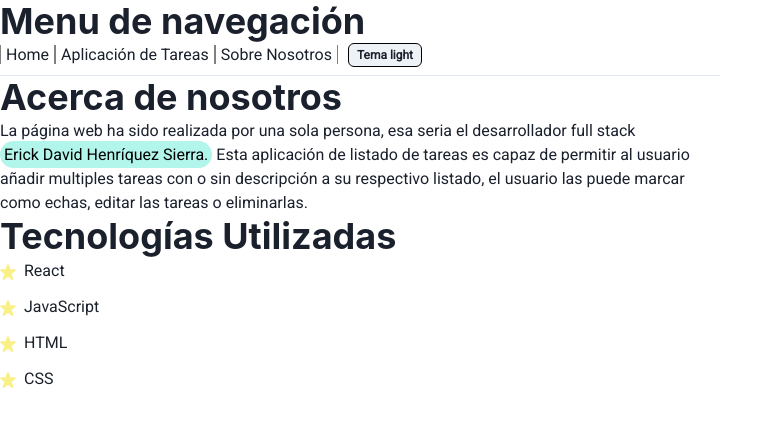
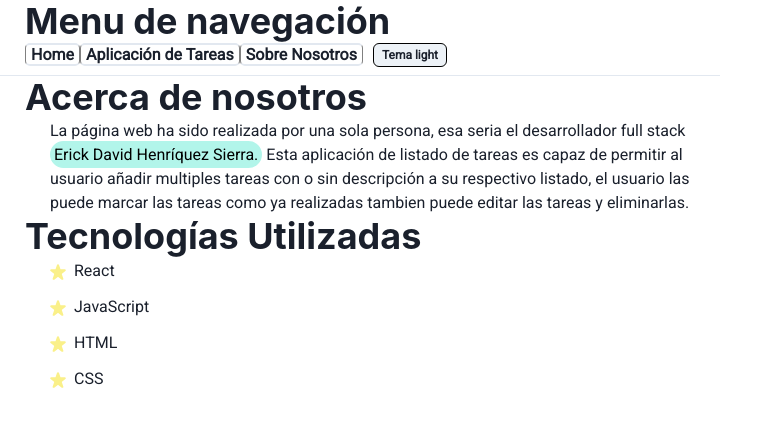
Before and after one commit to erickdavidhz7/my-react-task-list, a React (Vite) app: page /Sobre_Nosotros in a window 1280 px wide. Shown: the top 426 px of the page, without its empty margins (0-783 px from the left). Built offline with nearby package versions, Linux system fonts and the light colour scheme.

Commit message:
mejorando estilos

```diff
--- a/src/App.css
+++ b/src/App.css
@@ -301,6 +301,7 @@ button:focus-visible {
   gap: 10px;
   justify-content: start;
   padding-bottom: 8px;
+  padding-left: 25px;
 }
 
 .Menu a {
@@ -318,6 +319,12 @@ button:focus-visible {
   padding-left: 15px;
 }
 
+.linksMenu{
+  font-weight: 600;
+  border-width: 2px;
+  border-radius: 5px;
+}
+
 .linksMenu:hover{
   background-color: #B2F5EA;
 
--- a/src/App.jsx
+++ b/src/App.jsx
@@ -12,8 +12,8 @@ function App() {
 
   return (
     <div>
-      <Suspense fallback={<div>Cargando...</div>}>
-      <Heading>Menu de navegación</Heading>
+      <Suspense fallback={<Heading>Cargando...</Heading>}>
+      <Heading paddingLeft="25px">Menu de navegación</Heading>
       <Menu/>
       <hr/>
       <Routes>
--- a/src/pages/Home.jsx
+++ b/src/pages/Home.jsx
@@ -3,7 +3,7 @@ import { Heading } from '@chakra-ui/react'
 export default function Home(){
     return(
         <div>
-            <Heading>¡Bienvenido a esta página web de listado de tareas!</Heading>
+            <Heading paddingLeft="25px" noOfLines={2} maxWidth="550px">¡Bienvenido a esta página web de listado de tareas!</Heading>
         </div>
     )
 }
--- a/src/pages/SobreNosotros.jsx
+++ b/src/pages/SobreNosotros.jsx
@@ -4,19 +4,19 @@ import { StarIcon } from "@chakra-ui/icons";
 export default function SobreNosotros() {
   return (
     <div>
-      <Heading as="h1" noOfLines={1}>
+      <Heading paddingLeft="25px" as="h1" noOfLines={1}>
         Acerca de nosotros
       </Heading>
-      <Text className="parrafo-nosotros">
+      <Text paddingLeft="50px"  className="parrafo-nosotros">
         <Highlight query={"Erick David Henríquez Sierra."} styles={{ px: "1", py: "1", rounded: "full", bg: "teal.100" }}>
           La página web ha sido realizada por una sola persona, esa seria el desarrollador full stack Erick David Henríquez Sierra. Esta aplicación de listado de tareas es capaz de permitir al usuario
-          añadir multiples tareas con o sin descripción a su respectivo listado, el usuario las puede marcar como echas, editar las tareas o eliminarlas.
+          añadir multiples tareas con o sin descripción a su respectivo listado, el usuario las puede marcar las tareas como ya realizadas tambien puede editar las tareas y eliminarlas.
         </Highlight>
       </Text>
-      <Heading as="h2" noOfLines={1}>
+      <Heading paddingLeft="25px"  as="h2" noOfLines={1}>
         Tecnologías Utilizadas
       </Heading>
-        <List spacing={3}>
+        <List paddingLeft="50px"  spacing={3}>
           <ListItem>
             <ListIcon as={StarIcon} color="yellow.200" />
             React
```
